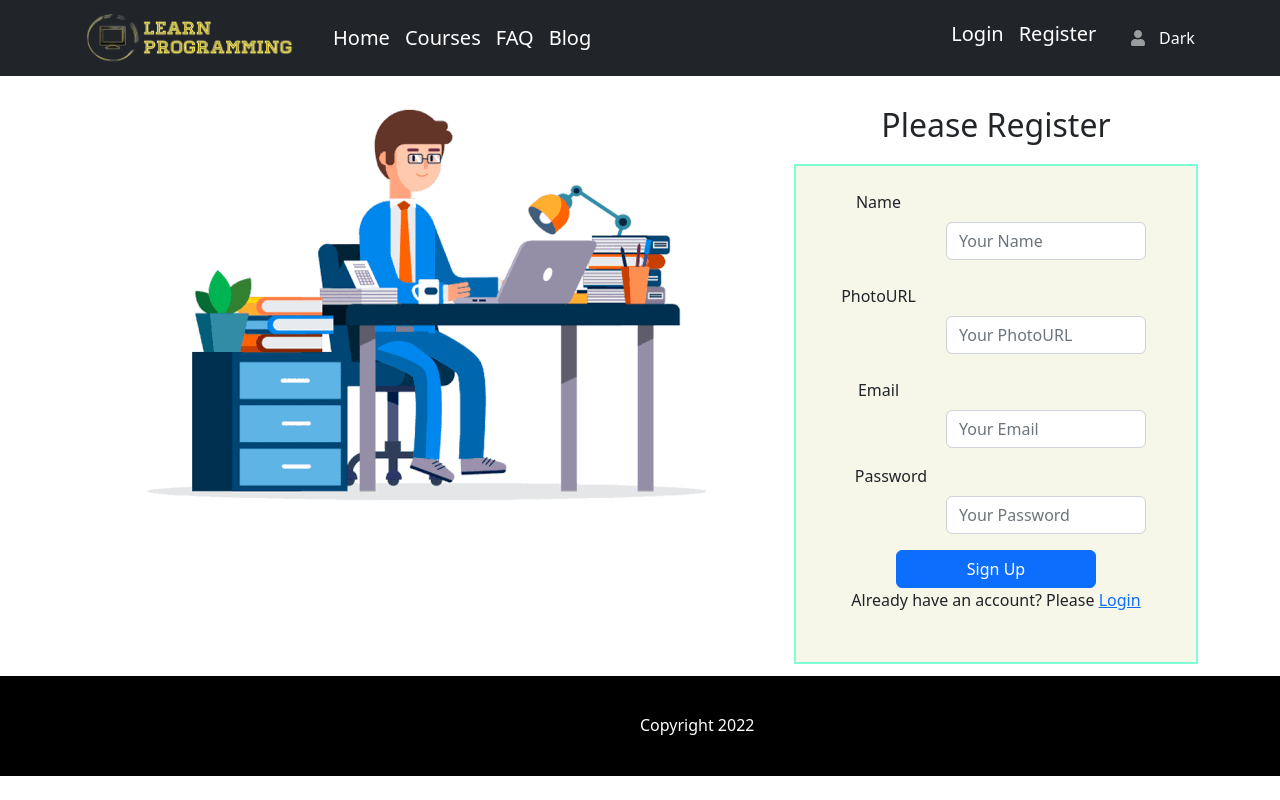
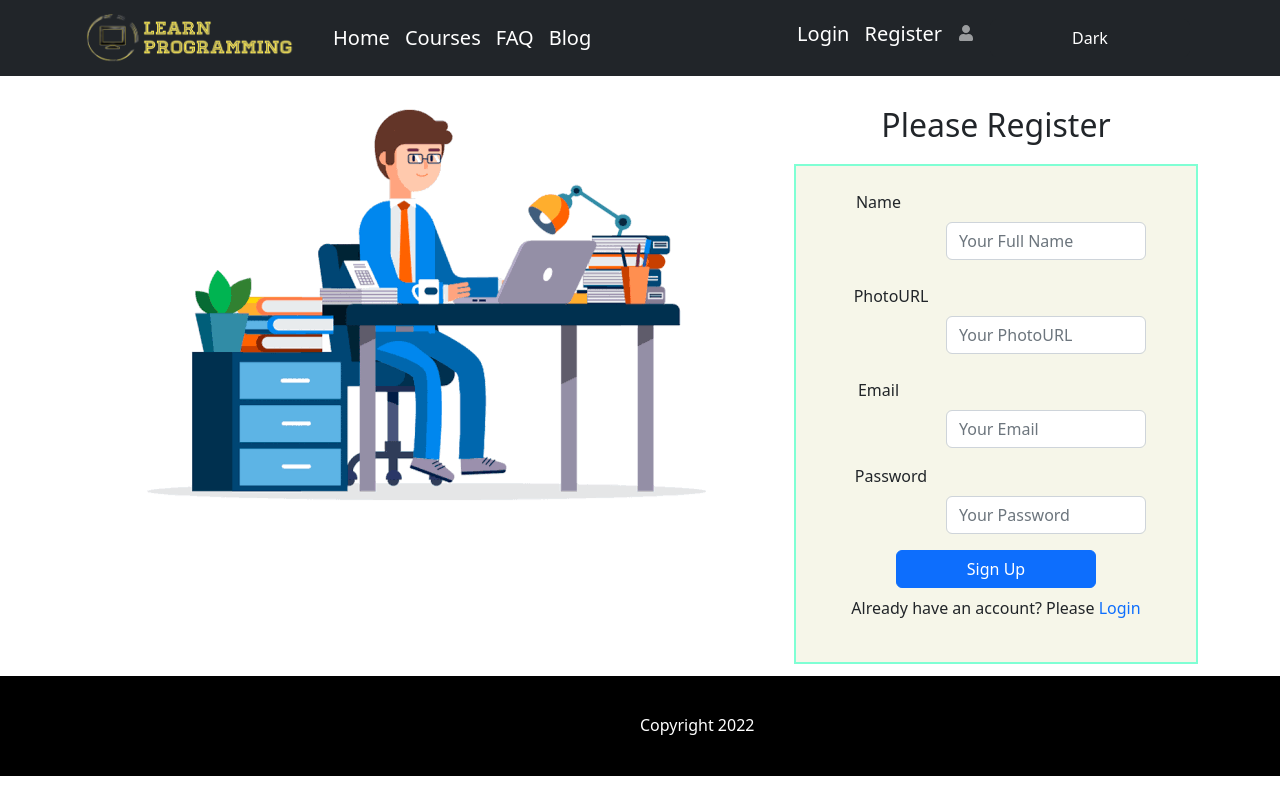
Before and after one commit to mkasik/learn-programmingss, a React (Create React App) app: page /register in a window 1280 px wide. Built offline with nearby package versions, Linux system fonts and the light colour scheme; no server answers.

Commit message:
all finished

```diff
--- a/src/Pages/Login/Login/Login.css
+++ b/src/Pages/Login/Login/Login.css
@@ -7,10 +7,10 @@
 .box{
     margin-left: 150px;
 }
-.tt{
+.email-text{
     margin-left: -235px;
 }
-.ttt{
+.password-text{
     margin-left: -210px;
 }
 .form{
@@ -23,6 +23,9 @@
 .text{
     margin-top: 30px;
 }
+.link1 a{
+    text-decoration: none;
+}
 @media only screen and (max-width: 600px) {
     .login{
         height: 750px;
--- a/src/Pages/Login/Login/Login.js
+++ b/src/Pages/Login/Login/Login.js
@@ -69,13 +69,13 @@ const Login = () => {
         <h2 className='text'>Please Login</h2>
         <Form onSubmit={handleSubmit} className='form'>
       <Form.Group className="mb-3 mt-4" controlId="formBasicEmail">
-        <Form.Label className='tt'>Email</Form.Label>
+        <Form.Label className='email-text'>Email</Form.Label>
         <Form.Control className='w-50 me-4 box' type="email" placeholder="Your Email" name='email' required />
 
       </Form.Group>
 
       <Form.Group className="mb-3" controlId="formBasicPassword">
-        <Form.Label className='ttt'>Password</Form.Label>
+        <Form.Label className='password-text'>Password</Form.Label>
         <Form.Control className='w-50 box' type="password" placeholder="Your Password" name='password' required />
       </Form.Group>
 
@@ -93,7 +93,7 @@ const Login = () => {
 
       <Button onClick={handleGithubSignIn} className='w-25' variant="outline-dark"><FaGithub></FaGithub> Github</Button>
       </div>
-      <div>New to learn programming? Please <Link to={'/register'}>Register</Link></div>
+      <div className='link1 mt-2'>New to learn programming? Please <Link to={'/register'}>Register</Link></div>
 
 
 
--- a/src/Pages/Register/Register/Register.css
+++ b/src/Pages/Register/Register/Register.css
@@ -8,6 +8,9 @@
 
 
     background-color: rgb(246, 246, 233);
+}
+.photo-text{
+    margin-left: -210px;
 }
 a{
     text-decoration: none;
--- a/src/Pages/Register/Register/Register.js
+++ b/src/Pages/Register/Register/Register.js
@@ -56,30 +56,30 @@ const navigate= useNavigate();
     <h2 className='text'>Please Register</h2>
     <Form onSubmit={handleSubmit}  className='form1'>
   <Form.Group className="mb-3 mt-4" controlId="formBasicEmail">
-    <Form.Label className='tt'>Name</Form.Label>
-    <Form.Control className='w-50 me-4 box' type="text" placeholder="Your Name" name='name' required />
+    <Form.Label className='email-text'>Name</Form.Label>
+    <Form.Control className='w-50 me-4 box' type="text" placeholder="Your Full Name" name='name' required />
 
   </Form.Group>
   <Form.Group className="mb-3 mt-4" controlId="formBasicEmail">
-    <Form.Label className='tt'>PhotoURL</Form.Label>
+    <Form.Label className='photo-text'>PhotoURL</Form.Label>
     <Form.Control className='w-50 me-4 box' type="text" placeholder="Your PhotoURL" name='photoURL' required />
 
   </Form.Group>
   <Form.Group className="mb-3 mt-4" controlId="formBasicEmail">
-    <Form.Label className='tt'>Email</Form.Label>
+    <Form.Label className='email-text'>Email</Form.Label>
     <Form.Control className='w-50 me-4 box' type="email" placeholder="Your Email" name='email' required />
 
   </Form.Group>
 
   <Form.Group className="mb-3" controlId="formBasicPassword">
-    <Form.Label className='ttt'>Password</Form.Label>
+    <Form.Label className='password-text'>Password</Form.Label>
     <Form.Control className='w-50 box' type="password" placeholder="Your Password" name='password' required />
   </Form.Group>
 
   <Button variant="primary" type="submit">
    Sign Up
   </Button>
-  <div>Already have an account? Please <Link to={'/login'}>Login</Link></div>
+  <div className='link1 mt-2'>Already have an account? Please <Link to={'/login'}>Login</Link></div>
 
 </Form>
 
--- a/src/Pages/Shared/Footer/Footer/Footer.css
+++ b/src/Pages/Shared/Footer/Footer/Footer.css
@@ -12,3 +12,10 @@
 
 
 }
+
+@media only screen and (max-width: 600px) {
+   .footer h6{
+        margin-left:150px ;
+
+    }
+  }
--- a/src/Pages/Shared/Header/Header.css
+++ b/src/Pages/Shared/Header/Header.css
@@ -10,6 +10,8 @@
 }
 .roundedCircle{
     border-radius: 20px;
+    height: 30px;
+    width: 30px;
 }
 .btnn{
     background-color:gray ;
--- a/src/Pages/Shared/Header/Header.js
+++ b/src/Pages/Shared/Header/Header.js
@@ -67,11 +67,15 @@ const Header = () => {
             alt='User images'></img>
             : <FaUser></FaUser>
             }
-            {changeText ? <Button className='w-25' onClick={() => handleChange()} variant="light">Light</Button> :  <Button className='w-25' onClick={() => handleChange()} variant="dark">Dark</Button>}
+
             </Nav.Link>
+            <Nav.Link >
+            {changeText ? <Button className='' onClick={() => handleChange()} variant="light">Light</Button> :  <Button className='' onClick={() => handleChange()} variant="dark">Dark</Button>}
+                </Nav.Link>
 
 
           </Nav>
+
           </Navbar.Collapse>
         </Container>
       </Navbar>
```
Also changed, not shown: 1 other file (tests, documents, lock files or other folders).
